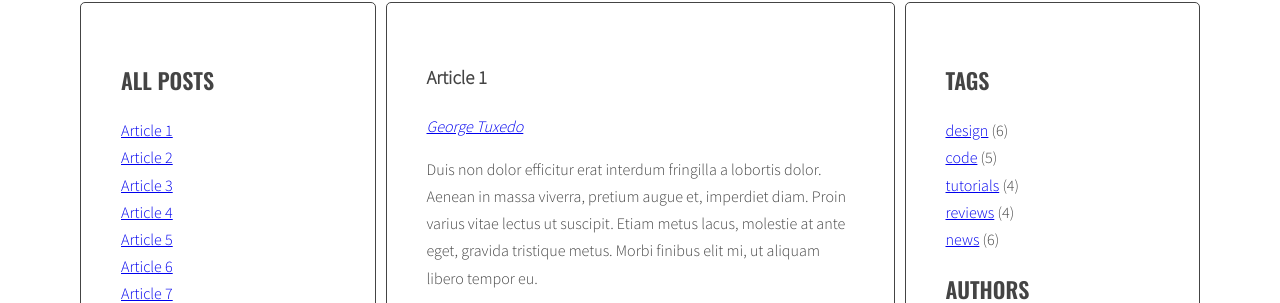
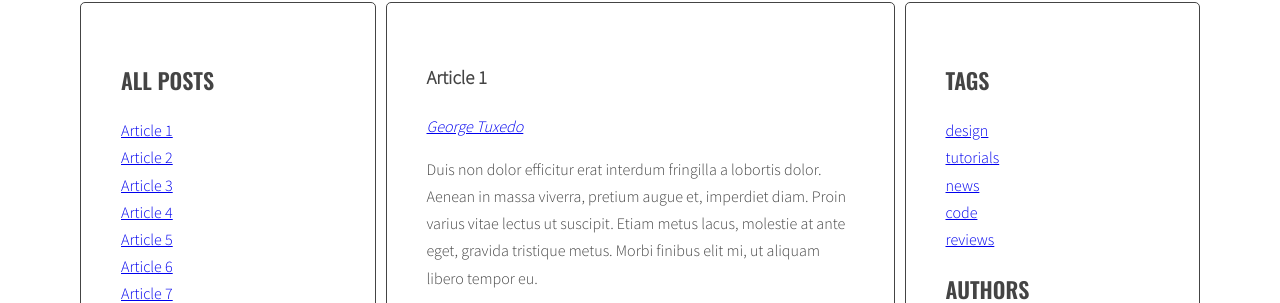
Before and after one commit to kojak01/website-from-js, a website: page index.html in a window 1280 px wide. Shown: the part 241-544 px from the top of the page. Drawn offline with nearby package versions, Linux system fonts and the light colour scheme.

Commit message:
add generate right column tag links

```diff
--- a/index.html
+++ b/index.html
@@ -162,11 +162,6 @@
         <aside class="sidebar">
           <h2 class="section-title">Tags</h2>
           <ul class="list tags">
-            <li><a href="#">design</a> <span>(6)</span></li>
-            <li><a href="#">code</a> <span>(5)</span></li>
-            <li><a href="#">tutorials</a> <span>(4)</span></li>
-            <li><a href="#">reviews</a> <span>(4)</span></li>
-            <li><a href="#">news</a> <span>(6)</span></li>
           </ul>
           <h2 class="section-title">Authors</h2>
           <ul class="list authors">
--- a/js/script.js
+++ b/js/script.js
@@ -30,7 +30,8 @@ const titleClickHandler = function(event){
  optTitleSelector = '.post-title',
  optTitleListSelector = '.titles',
  optArticleTagsSelector = '.post-tags .list',
- optArticleAuthorSelector =  '.post-author';
+ optArticleAuthorSelector =  '.post-author',
+ optTagsListSelector = '.tags.list';
 
  function generateTitleLinks(customSelector = ''){
   /* [DONE] remove contents of titleList */
@@ -59,6 +60,8 @@ const titleClickHandler = function(event){
 generateTitleLinks();
 
 function generateTags(){
+  /* [NEW] create a new variable allTags with an empty array */
+  let allTags = [];
   /* find all articles */
   const articles = document.querySelectorAll(optArticleSelector);
   /* START LOOP: for every article: */
@@ -77,12 +80,21 @@ function generateTags(){
       const linkHTML = '<li><a href="#tag-' + tag +'">' + tag + '</a></li>';
       /* add generated code to html variable */
       html = html + linkHTML + ' ';
+      /* [NEW] check if this link is NOT already in allTags */
+      if(allTags.indexOf(linkHTML) == -1){
+        /* [NEW] add generated code to allTags array */
+        allTags.push(linkHTML);
+      };
     };
   /* END LOOP: for each tag */
   /* insert HTML of all the links into the tags wrapper */
   tagsWrapper.innerHTML = html;
   /* END LOOP: for every article: */
   };
+  /* [NEW] find list of tags in right column */
+  const tagList = document.querySelector(optTagsListSelector);
+  /* [NEW] add html from allTags to tagList */
+  tagList.innerHTML = allTags.join(' ');
  };
  generateTags();
 
@@ -185,7 +197,6 @@ function addClickListenersToAuthors(){
   /* add authorClickHandler as eventListener for that link */
   link.addEventListener('click', authorClickHandler);
   }
-  console.log(LinksToAuthors);
 };
 
 addClickListenersToAuthors();
```
